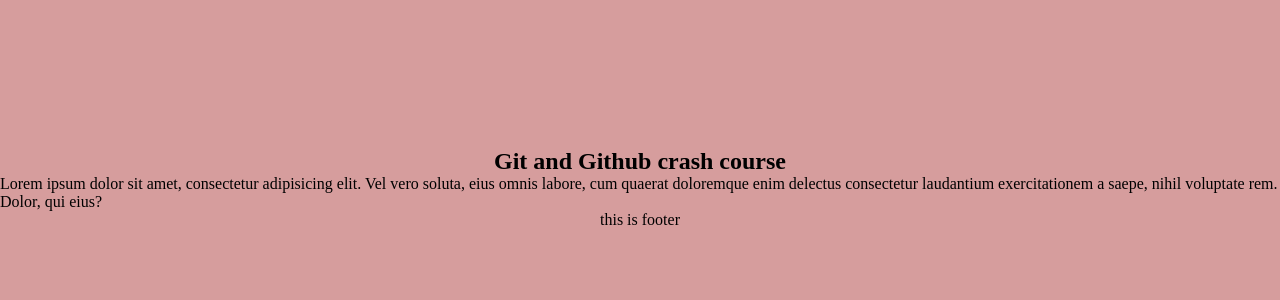
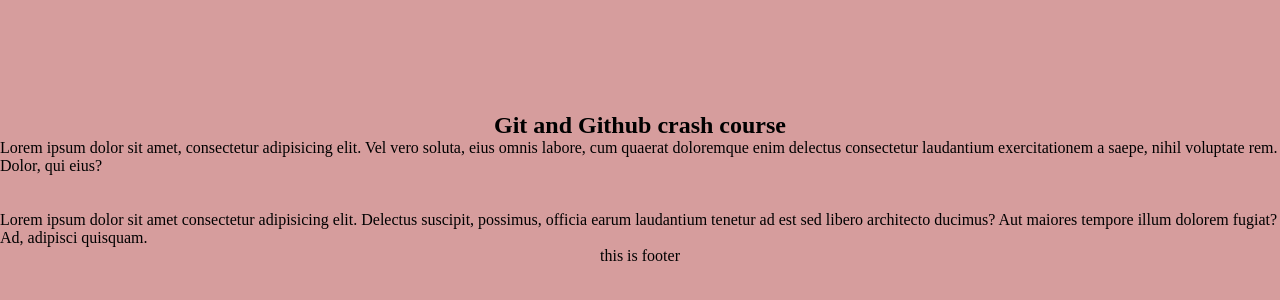
Before and after one commit to Vinaykumar0077/git-crash, a plain HTML site: page index.html in a window 1280 px wide. Shown: the part 212-512 px from the top of the page. Drawn offline with Linux system fonts and the light colour scheme.

Commit message:
body updated

```diff
--- a/index.html
+++ b/index.html
@@ -19,6 +19,13 @@
           consectetur laudantium exercitationem a saepe, nihil voluptate rem.
           Dolor, qui eius?
         </p>
+        <br /><br />
+        <p>
+          Lorem ipsum dolor sit amet consectetur adipisicing elit. Delectus
+          suscipit, possimus, officia earum laudantium tenetur ad est sed libero
+          architecto ducimus? Aut maiores tempore illum dolorem fugiat? Ad,
+          adipisci quisquam.
+        </p>
       </main>
       <footer>
         <p>this is footer</p>
```
